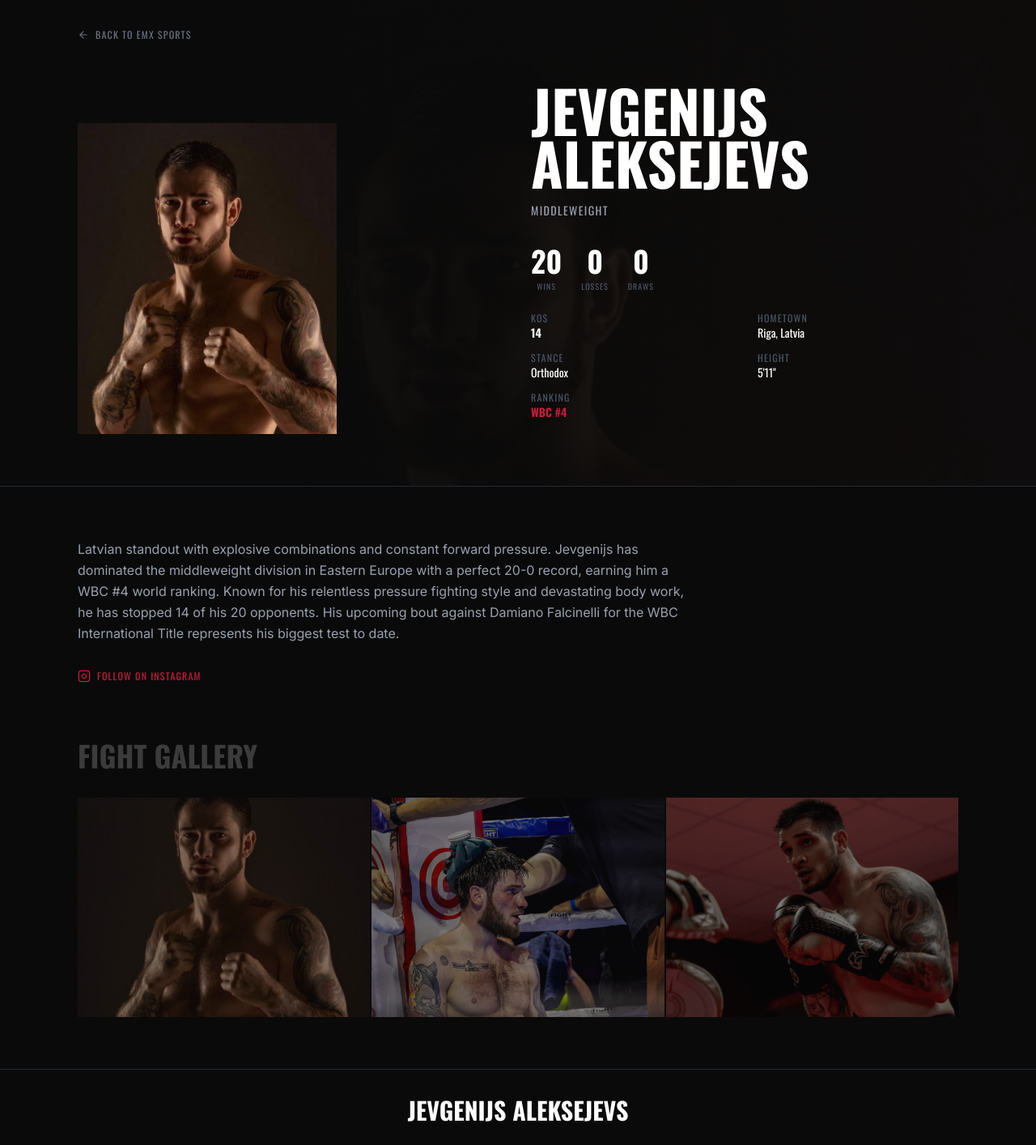
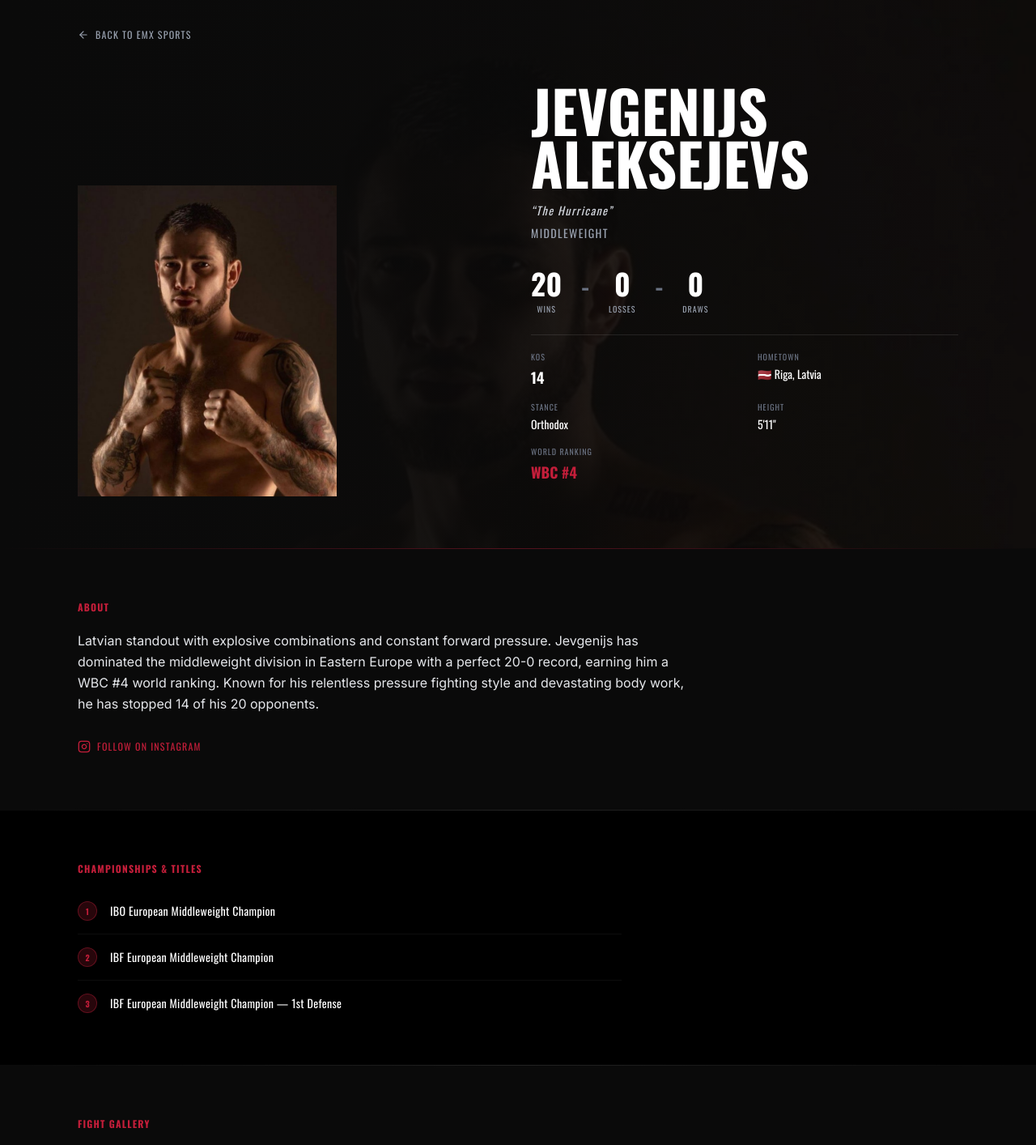
Before and after one commit to olegakhlamenok-debug/emxsports-website, a Next.js app: page /fighters/jevgenijs-aleksejevs/ in a window 1280 px wide. Shown: the top 1414 px of the page at 81% size. Built offline with nearby package versions, Linux system fonts and the light colour scheme.

Commit message:
feat: section color rhythm, all fighter titles, rankings, improved readability

```diff
--- a/src/app/fighters/[slug]/page.tsx
+++ b/src/app/fighters/[slug]/page.tsx
@@ -38,7 +38,7 @@ export default async function FighterPage({
       <section className="relative overflow-hidden">
         {/* Background image */}
         <div
-          className="absolute inset-0 bg-cover bg-top opacity-20"
+          className="absolute inset-0 bg-cover bg-top opacity-30"
           style={{ backgroundImage: `url('${fighter.imageAction}')` }}
         />
         <div className="absolute inset-0 bg-gradient-to-r from-[#0a0a0a] via-[#0a0a0a]/80 to-transparent" />
@@ -48,7 +48,7 @@ export default async function FighterPage({
           <div className="pt-8">
             <Link
               href="/"
-              className="inline-flex items-center gap-2 text-gray-500 hover:text-white font-heading text-xs tracking-widest uppercase transition-colors"
+              className="inline-flex items-center gap-2 text-gray-400 hover:text-white font-heading text-xs tracking-widest uppercase transition-colors"
             >
               <ArrowLeft size={14} />
               Back to EMX Sports
@@ -62,7 +62,7 @@ export default async function FighterPage({
                 src={fighter.image}
                 alt={fighter.name}
                 className="w-80 h-96 object-cover object-top"
-                style={{ filter: "brightness(0.9)" }}
+                style={{ filter: "brightness(1.0)" }}
               />
             </div>
 
@@ -71,6 +71,11 @@ export default async function FighterPage({
               <h1 className="font-heading font-bold text-5xl sm:text-6xl md:text-7xl uppercase text-white leading-[0.9] mb-4">
                 {fighter.name}
               </h1>
+              {fighter.nickname && (
+                <div className="text-gray-300 font-heading tracking-widest text-sm italic mb-2">
+                  &ldquo;{fighter.nickname}&rdquo;
+                </div>
+              )}
               <div className="text-gray-400 font-heading tracking-widest text-sm uppercase mb-8">
                 {fighter.weightClass}
               </div>
@@ -79,56 +84,58 @@ export default async function FighterPage({
               <div className="flex items-baseline gap-6 mb-6">
                 <div className="text-center">
                   <div className="font-heading font-bold text-4xl text-white">{wins}</div>
-                  <div className="text-gray-600 text-[10px] font-heading tracking-widest uppercase mt-1">
+                  <div className="text-gray-400 text-[10px] font-heading tracking-widest uppercase mt-1">
                     Wins
                   </div>
                 </div>
+                <div className="text-gray-500 font-heading font-bold text-3xl">-</div>
                 <div className="text-center">
                   <div className="font-heading font-bold text-4xl text-white">{losses}</div>
-                  <div className="text-gray-600 text-[10px] font-heading tracking-widest uppercase mt-1">
+                  <div className="text-gray-400 text-[10px] font-heading tracking-widest uppercase mt-1">
                     Losses
                   </div>
                 </div>
+                <div className="text-gray-500 font-heading font-bold text-3xl">-</div>
                 <div className="text-center">
                   <div className="font-heading font-bold text-4xl text-white">{draws}</div>
-                  <div className="text-gray-600 text-[10px] font-heading tracking-widest uppercase mt-1">
+                  <div className="text-gray-400 text-[10px] font-heading tracking-widest uppercase mt-1">
                     Draws
                   </div>
                 </div>
               </div>
 
               {/* Details grid */}
-              <div className="grid grid-cols-2 gap-x-8 gap-y-3 text-sm">
+              <div className="grid grid-cols-2 gap-x-8 gap-y-4 text-sm border-t border-white/10 pt-5">
                 <div>
-                  <span className="text-gray-600 font-heading text-xs tracking-widest uppercase block">
+                  <span className="text-gray-500 font-heading text-[10px] tracking-widest uppercase block mb-1">
                     KOs
                   </span>
-                  <span className="text-white font-heading font-bold">{fighter.kos}</span>
+                  <span className="text-white font-heading font-bold text-lg">{fighter.kos}</span>
                 </div>
                 <div>
-                  <span className="text-gray-600 font-heading text-xs tracking-widest uppercase block">
+                  <span className="text-gray-500 font-heading text-[10px] tracking-widest uppercase block mb-1">
                     Hometown
                   </span>
-                  <span className="text-white font-heading">{fighter.hometown}</span>
+                  <span className="text-white font-heading">{fighter.nationality} {fighter.hometown}</span>
                 </div>
                 <div>
-                  <span className="text-gray-600 font-heading text-xs tracking-widest uppercase block">
+                  <span className="text-gray-500 font-heading text-[10px] tracking-widest uppercase block mb-1">
                     Stance
                   </span>
                   <span className="text-white font-heading">{fighter.stance}</span>
                 </div>
                 <div>
-                  <span className="text-gray-600 font-heading text-xs tracking-widest uppercase block">
+                  <span className="text-gray-500 font-heading text-[10px] tracking-widest uppercase block mb-1">
                     Height
                   </span>
                   <span className="text-white font-heading">{fighter.height}</span>
                 </div>
                 {fighter.ranking && (
                   <div className="col-span-2">
-                    <span className="text-gray-600 font-heading text-xs tracking-widest uppercase block">
-                      Ranking
+                    <span className="text-gray-500 font-heading text-[10px] tracking-widest uppercase block mb-1">
+                      World Ranking
                     </span>
-                    <span className="text-[#c41e3a] font-heading font-bold">
+                    <span className="text-[#c41e3a] font-heading font-bold text-lg">
                       {fighter.ranking}
                     </span>
                   </div>
@@ -140,12 +147,15 @@ export default async function FighterPage({
       </section>
 
       {/* Divider */}
-      <div className="h-px bg-gray-800" />
+      <div className="h-px bg-gradient-to-r from-transparent via-[#c41e3a]/40 to-transparent" />
 
       {/* Bio */}
       <section className="max-w-6xl mx-auto px-4 sm:px-6 lg:px-8 py-16">
         <div className="max-w-3xl">
-          <p className="text-gray-400 leading-relaxed text-base">{fighter.bio}</p>
+          <h2 className="font-heading font-bold text-xs tracking-widest uppercase text-[#c41e3a] mb-5">
+            About
+          </h2>
+          <p className="text-gray-200 leading-relaxed text-base">{fighter.bio}</p>
 
           {fighter.instagram && (
             <a
@@ -161,11 +171,36 @@ export default async function FighterPage({
         </div>
       </section>
 
+      {/* Championships */}
+      {fighter.titles && fighter.titles.length > 0 && (
+        <>
+          <div className="h-px bg-gradient-to-r from-transparent via-white/10 to-transparent" />
+          <section className="bg-black py-16">
+            <div className="max-w-6xl mx-auto px-4 sm:px-6 lg:px-8">
+              <h2 className="font-heading font-bold text-xs tracking-widest uppercase text-[#c41e3a] mb-8">
+                Championships &amp; Titles
+              </h2>
+              <ul className="flex flex-col gap-4 max-w-2xl">
+                {fighter.titles.map((title, i) => (
+                  <li key={i} className="flex items-center gap-4 border-b border-white/5 pb-4 last:border-0 last:pb-0">
+                    <span className="w-6 h-6 rounded-full bg-[#c41e3a]/20 border border-[#c41e3a]/40 flex items-center justify-center flex-shrink-0">
+                      <span className="text-[#c41e3a] text-[10px] font-heading font-bold">{i + 1}</span>
+                    </span>
+                    <span className="font-heading text-white text-sm tracking-wide">
+                      {title}
+                    </span>
+                  </li>
+                ))}
+              </ul>
+            </div>
+          </section>
+        </>
+      )}
 
-
-      {/* Related Media */}
-      <section className="max-w-6xl mx-auto px-4 sm:px-6 lg:px-8 pb-16">
-        <h2 className="font-heading font-bold text-4xl uppercase text-white mb-8 opacity-20">
+      {/* Fight Gallery */}
+      <div className="h-px bg-gradient-to-r from-transparent via-white/10 to-transparent" />
+      <section className="max-w-6xl mx-auto px-4 sm:px-6 lg:px-8 py-16">
+        <h2 className="font-heading font-bold text-xs tracking-widest uppercase text-[#c41e3a] mb-8">
           Fight Gallery
         </h2>
         <div className="grid grid-cols-3 gap-[2px]">
@@ -177,7 +212,7 @@ export default async function FighterPage({
               <img
                 src={src}
                 alt={`${fighter.name} — fight photo ${i + 1}`}
-                className="w-full h-full object-cover opacity-50 group-hover:opacity-80 transition-opacity duration-500 group-hover:scale-105 transition-transform"
+                className="w-full h-full object-cover opacity-60 group-hover:opacity-90 transition-opacity duration-500 group-hover:scale-105 transition-transform"
               />
             </div>
           ))}
@@ -185,7 +220,7 @@ export default async function FighterPage({
       </section>
 
       {/* Footer nav */}
-      <section className="border-t border-gray-800 py-8">
+      <section className="border-t border-white/5 bg-black py-8">
         <div className="max-w-6xl mx-auto px-4 sm:px-6 lg:px-8 text-center">
           <h3 className="font-heading font-bold text-3xl uppercase text-white mb-2">
             {fighter.name}
@@ -193,19 +228,19 @@ export default async function FighterPage({
           <div className="flex justify-center gap-6 mt-6">
             <Link
               href="/"
-              className="text-gray-500 hover:text-white font-heading text-xs tracking-widest uppercase transition-colors"
+              className="text-gray-400 hover:text-white font-heading text-xs tracking-widest uppercase transition-colors"
             >
               Home
             </Link>
             <Link
               href="/#fighters"
-              className="text-gray-500 hover:text-white font-heading text-xs tracking-widest uppercase transition-colors"
+              className="text-gray-400 hover:text-white font-heading text-xs tracking-widest uppercase transition-colors"
             >
               All Fighters
             </Link>
             <Link
               href="/#events"
-              className="text-gray-500 hover:text-white font-heading text-xs tracking-widest uppercase transition-colors"
+              className="text-gray-400 hover:text-white font-heading text-xs tracking-widest uppercase transition-colors"
             >
               Events
             </Link>
--- a/src/components/About.tsx
+++ b/src/components/About.tsx
@@ -9,7 +9,7 @@ const stats = [
 
 export default function About() {
   return (
-    <section id="about" className="py-20 sm:py-28 bg-[#0a0a0a]">
+    <section id="about" className="py-20 sm:py-28 bg-black">
       <div className="max-w-7xl mx-auto px-4 sm:px-6 lg:px-8">
         <div className="grid lg:grid-cols-5 gap-12 lg:gap-20 items-start">
           {/* Text — 3 cols */}
@@ -42,11 +42,11 @@ export default function About() {
           <div className="lg:col-span-2">
             <div className="grid grid-cols-2 gap-[1px] bg-gray-800/50">
               {stats.map(({ value, label }) => (
-                <div key={label} className="bg-[#0a0a0a] p-6 sm:p-8 text-center group hover:bg-[#111] transition-all duration-300">
+                <div key={label} className="bg-[#111] p-6 sm:p-8 text-center group hover:bg-[#1a1a1a] transition-all duration-300">
                   <div className="font-heading font-bold text-4xl sm:text-5xl text-white group-hover:text-[#c41e3a] group-hover:scale-110 transition-all duration-300 mb-1">
                     {value}
                   </div>
-                  <div className="text-gray-600 text-[10px] sm:text-xs tracking-[0.2em] uppercase font-heading">
+                  <div className="text-gray-400 text-[10px] sm:text-xs tracking-[0.2em] uppercase font-heading">
                     {label}
                   </div>
                 </div>
--- a/src/components/Articles.tsx
+++ b/src/components/Articles.tsx
@@ -4,7 +4,7 @@ import { articles } from "@/data/articles";
 
 export default function Articles() {
   return (
-    <section id="articles" className="py-20 sm:py-28 bg-[#0a0a0a]">
+    <section id="articles" className="py-20 sm:py-28 bg-black">
       <div className="max-w-7xl mx-auto px-4 sm:px-6 lg:px-8">
         <h2 className="font-heading font-bold text-4xl sm:text-5xl md:text-6xl uppercase text-white mb-10 sm:mb-14 text-center">
           News
--- a/src/components/BestMoments.tsx
+++ b/src/components/BestMoments.tsx
@@ -17,7 +17,7 @@ export default function BestMoments() {
 
   return (
     <>
-      <section id="best-moments" className="py-20 sm:py-28 bg-[#0a0a0a]">
+      <section id="best-moments" className="py-20 sm:py-28 bg-black">
         <div className="max-w-7xl mx-auto px-4 sm:px-6 lg:px-8">
           <h2 className="font-heading font-bold text-4xl sm:text-5xl md:text-6xl uppercase text-white mb-10 sm:mb-14 text-center">
             Best Moments
--- a/src/components/Shop.tsx
+++ b/src/components/Shop.tsx
@@ -32,7 +32,7 @@ const products = [
 
 export default function Shop() {
   return (
-    <section id="shop" className="py-20 sm:py-28 bg-[#0a0a0a]">
+    <section id="shop" className="py-20 sm:py-28 bg-[#111]">
       <div className="max-w-7xl mx-auto px-4 sm:px-6 lg:px-8">
         <div className="mb-10 sm:mb-14 text-center">
           <h2 className="font-heading font-bold text-4xl sm:text-5xl md:text-6xl uppercase text-white">
--- a/src/data/fighters.ts
+++ b/src/data/fighters.ts
@@ -11,6 +11,7 @@ export interface Fighter {
   height: string;
   age: number;
   ranking: string;
+  titles?: string[];
   bio: string;
   instagram: string;
   image: string;
@@ -34,7 +35,12 @@ export const fighters: Fighter[] = [
     height: "5'11\"",
     age: 28,
     ranking: "WBC #4",
-    bio: "Latvian standout with explosive combinations and constant forward pressure. Jevgenijs has dominated the middleweight division in Eastern Europe with a perfect 20-0 record, earning him a WBC #4 world ranking. Known for his relentless pressure fighting style and devastating body work, he has stopped 14 of his 20 opponents. His upcoming bout against Damiano Falcinelli for the WBC International Title represents his biggest test to date.",
+    titles: [
+      "IBO European Middleweight Champion",
+      "IBF European Middleweight Champion",
+      "IBF European Middleweight Champion — 1st Defense",
+    ],
+    bio: "Latvian standout with explosive combinations and constant forward pressure. Jevgenijs has dominated the middleweight division in Eastern Europe with a perfect 20-0 record, earning him a WBC #4 world ranking. Known for his relentless pressure fighting style and devastating body work, he has stopped 14 of his 20 opponents.",
     instagram: "https://www.instagram.com/ealekseev/",
     image: `${bp}/images/fighters/jevgenijs-aleksejevs.jpg`,
     imageAction: `${bp}/images/fighters/jevgenijs-aleksejevs-event.jpg`,
@@ -56,8 +62,16 @@ export const fighters: Fighter[] = [
     stance: "Orthodox",
     height: "5'9\"",
     age: 30,
-    ranking: "",
-    bio: "Elusive technician with sharp counters and high ring IQ. Karen brings world-class experience to the EMX roster, having faced elite opposition throughout his career. His slick defensive skills and precise counterpunching make him one of the most technically gifted welterweights in the region. With 26 wins to his name, Chukhadzhian is looking to make a statement on the international stage.",
+    ranking: "2× IBF World Title Challenger",
+    titles: [
+      "WBO Youth World Welterweight Champion",
+      "WBC Youth World Welterweight Champion",
+      "WBA International Welterweight Champion",
+      "IBF Inter-Continental Welterweight Champion",
+      "WBO International Welterweight Champion",
+      "IBF International Welterweight Champion",
+    ],
+    bio: "Elusive technician with sharp counters and high ring IQ. Karen is one of the most decorated welterweights in the region — a multi-belt champion and two-time challenger for the IBF World Title. His slick defensive skills and precise counterpunching make him a true technician who has tested himself at the highest levels of the sport.",
     instagram: "https://www.instagram.com/karen_chukhadzhian/",
     image: `${bp}/images/fighters/karen-chukhadzhian.jpg`,
     imageAction: `${bp}/images/fighters/karen-chukhadzhian.jpg`,
@@ -79,8 +93,11 @@ export const fighters: Fighter[] = [
     stance: "Southpaw",
     height: "6'1\"",
     age: 26,
-    ranking: "",
-    bio: "Riga-based prospect with crisp boxing fundamentals and power in both hands. Milans brings an exciting, fan-friendly style to every fight. A natural light heavyweight with speed and athleticism beyond his weight class, Volkovs has quickly become a crowd favorite at EMX events. His combination of technical skill and raw power makes him a dangerous opponent for anyone in the division.",
+    ranking: "IBF International Champion",
+    titles: [
+      "IBF International Light Heavyweight Champion",
+    ],
+    bio: "Riga-based contender with crisp boxing fundamentals and power in both hands. Milans brings an exciting, fan-friendly style to every fight and has staked his claim on the world stage as IBF International Champion. A natural light heavyweight with speed and athleticism, Volkovs has quickly become a crowd favorite at EMX events.",
     instagram: "https://www.instagram.com/milansvolkovs/",
     image: `${bp}/images/fighters/milans-volkovs.jpg`,
     imageAction: `${bp}/images/fighters/milans-volkovs.jpg`,
```
Also changed, not shown: src/components/Fighters.tsx (+5 -5 lines), src/components/Results.tsx (+11 -11 lines).
